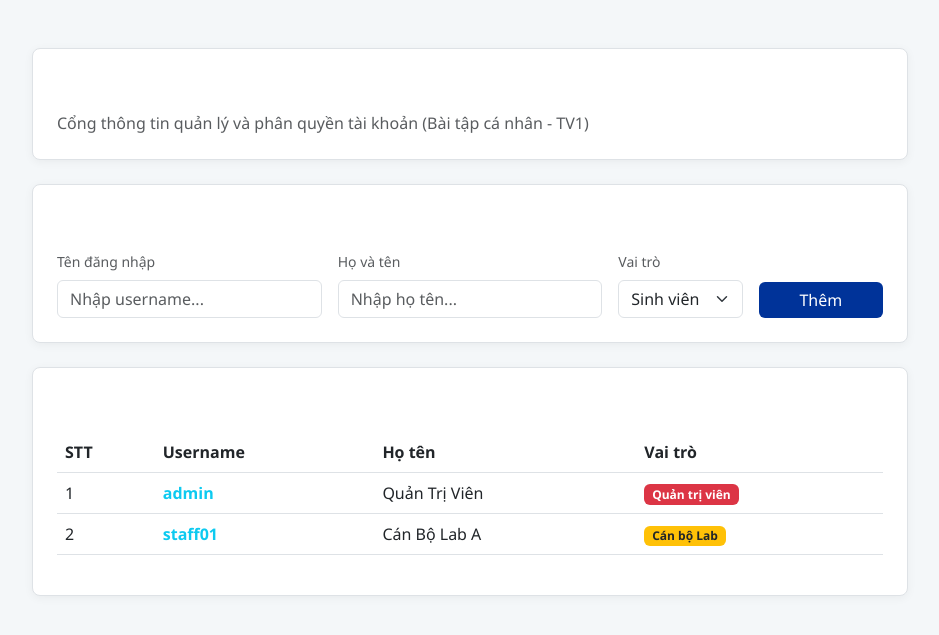
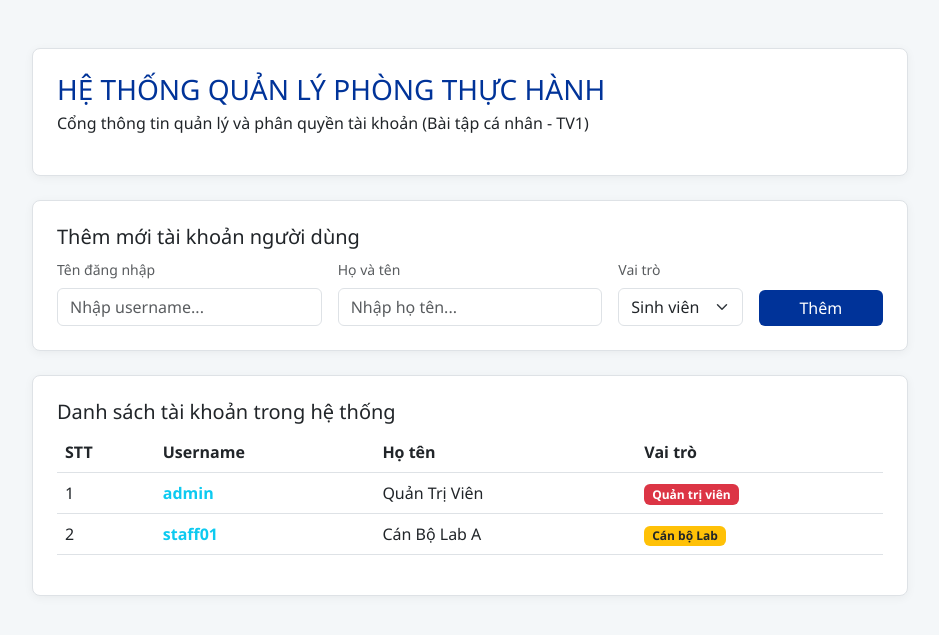
Before and after one commit to Hung-qwerty/quan-ly-phong-thuc-hanh, a PHP site: page /pages/admin/quan_ly_user.php in a window 1280 px wide. Shown: the top 635 px of the page, without its empty margins (170-1109 px from the left). Run offline with PHP 8.4, Linux system fonts and the light colour scheme.

Commit message:
hùng hệ thống quản lý user

```diff
--- a/pages/admin/quan_ly_user.php
+++ b/pages/admin/quan_ly_user.php
@@ -30,7 +30,7 @@ if ($_SERVER["REQUEST_METHOD"] == "POST") {
 <html lang="vi">
 <head>
     <meta charset="UTF-8">
-    <title>Quản lý Tài khoản - Cổng Thông Tin</title>
+    <title>Quản lý Tài khoản</title>
     <link href="https://cdn.jsdelivr.net/npm/bootstrap@5.3.0/dist/css/bootstrap.min.css" rel="stylesheet">
   <style>
     body {
@@ -76,14 +76,14 @@ if ($_SERVER["REQUEST_METHOD"] == "POST") {
     <div class="container" style="max-width: 900px;">
 
         <div class="card card-custom p-4 mb-4">
-            <h3 class="text-white mb-1">HỆ THỐNG QUẢN LÝ PHÒNG THỰC HÀNH</h3>
-            <p class="text-muted mb-0">Cổng thông tin quản lý và phân quyền tài khoản (Bài tập cá nhân - TV1)</p>
+            <h3 class="mb-1" style="color: var(--hnmu-blue);">HỆ THỐNG QUẢN LÝ PHÒNG THỰC HÀNH</h3>
+            <p class="text-dark">Cổng thông tin quản lý và phân quyền tài khoản (Bài tập cá nhân - TV1)</p>
         </div>
 
         <?php echo $message; ?>
 
         <div class="card card-custom p-4 mb-4">
-            <h5 class="text-white mb-3">Thêm mới tài khoản người dùng</h5>
+            <h5 class="text-dark">Thêm mới tài khoản người dùng</h5>
             <form method="POST" class="row g-3">
                 <div class="col-md-4">
                     <label class="form-label text-muted small">Tên đăng nhập</label>
@@ -108,7 +108,7 @@ if ($_SERVER["REQUEST_METHOD"] == "POST") {
         </div>
 
         <div class="card card-custom p-4">
-            <h5 class="text-white mb-3">Danh sách tài khoản trong hệ thống</h5>
+            <h5 class="text-dark">Danh sách tài khoản trong hệ thống</h5>
             <div class="table-responsive">
                 <table class="table table-dark-custom align-middle">
                     <thead>
```
